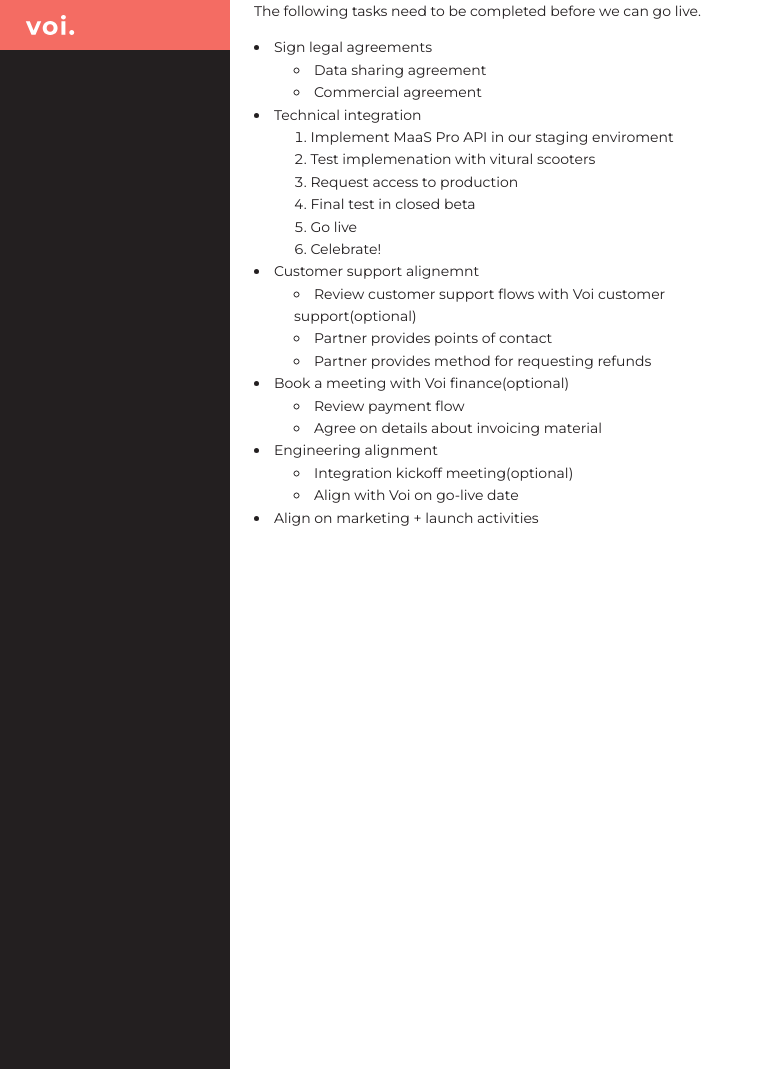
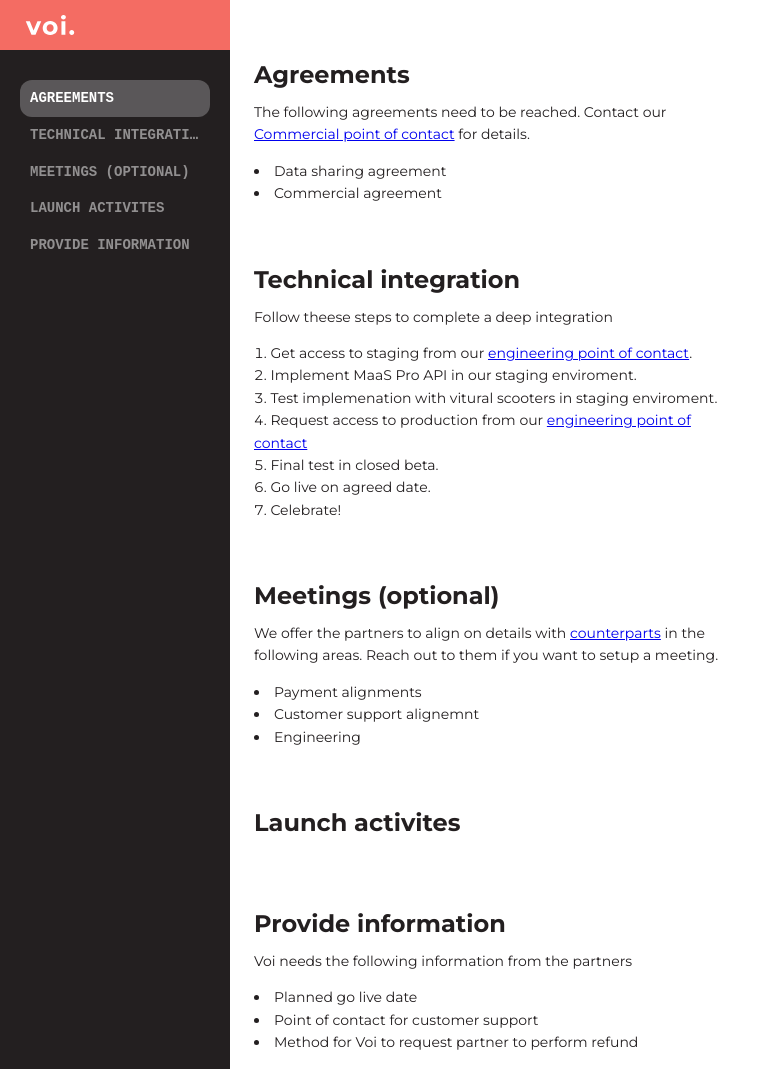
Before and after one commit to Tomtss/partner-api-docs, a Jekyll site: the page built from checklist.md, in a window 1280 px wide and 1069 px high. Shown: the whole window, without its empty margins (0-780 px from the left). Built offline with Jekyll 4.4.1, drawn with Linux system fonts in a browser that asks for light colours; some web fonts are replaced.

Commit message:
checklist.

```diff
--- a/checklist.md
+++ b/checklist.md
@@ -3,32 +3,38 @@
 title: Checklist
 permalink: /checklist/
 menu: main
-description: What needs to happen before we go live?
+description: Deep integration checklist
 ---
-The following tasks need to be completed before we can go live.
+# Agreements
+The following agreements need to be reached. Contact our [Commercial point of contact](/poc/) for details.
 
-- Sign legal agreements
-	- Data sharing agreement
-	- Commercial agreement
+- Data sharing agreement
+- Commercial agreement
 
-- Technical integration
-	1. Implement MaaS Pro API in our staging enviroment
-	2. Test implemenation with vitural scooters
-	3. Request access to production
-	4. Final test in closed beta
-	5. Go live
-	6. Celebrate!
+# Technical integration
+Follow theese steps to complete a deep integration
 
+0. Get access to staging from our [engineering point of contact](/poc/).
+1. Implement MaaS Pro API in our staging enviroment.
+2. Test implemenation with vitural scooters in staging enviroment.
+3. Request access to production from our [engineering point of contact](/poc/)
+4. Final test in closed beta.
+5. Go live on agreed date.
+6. Celebrate!
+
+# Meetings (optional)
+We offer the partners to align on details with [counterparts](/poc/) in the following areas. Reach out to them if you want to setup a meeting.
+
+- Payment alignments
 - Customer support alignemnt
-	- Review customer support flows with Voi customer support(optional)
-	- Partner provides points of contact
-	- Partner provides method for requesting refunds
+- Engineering
 
-- Book a meeting with Voi finance(optional)
-	- Review payment flow
-	- Agree on details about invoicing material
+#  Launch activites
 
-- Engineering alignment
-	- Integration kickoff meeting(optional)
-	- Align with Voi on go-live date
-- Align on marketing + launch activities
+
+# Provide information
+Voi needs the following information from the partners
+
+- Planned go live date
+- Point of contact for customer support
+- Method for Voi to request partner to perform refund
```
Also changed, not shown: 1 other file.
